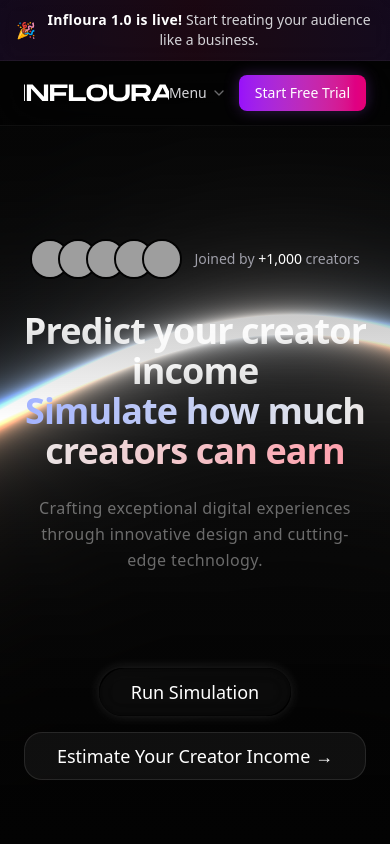
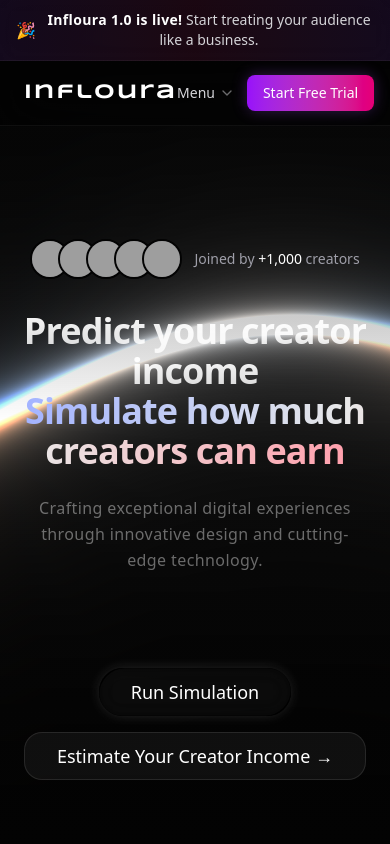
Before and after one commit to yasinozdoganart/infloura, a Next.js app: page / in a window 390 px wide. Shown: the top 844 px of the page. Built offline with nearby package versions, Linux system fonts and the light colour scheme; grey boxes are pictures that could not be loaded.

Commit message:
style: replace vector logo with fully responsive Syncopate Bold text logomark

```diff
--- a/app/layout.tsx
+++ b/app/layout.tsx
@@ -1,5 +1,5 @@
 import type { Metadata } from "next";
-import { Geist, Geist_Mono } from "next/font/google";
+import { Geist, Geist_Mono, Syncopate } from "next/font/google";
 import "./globals.css";
 import { Toaster } from "@/components/ui/sonner";
 import { Analytics } from "@vercel/analytics/next";
@@ -13,6 +13,12 @@ const geistSans = Geist({
 
 const geistMono = Geist_Mono({
   variable: "--font-geist-mono",
+  subsets: ["latin"],
+});
+
+const syncopate = Syncopate({
+  variable: "--font-syncopate",
+  weight: ["700"],
   subsets: ["latin"],
 });
 
@@ -57,7 +63,7 @@ export default function RootLayout({
         </Script>
       </head>
       <body
-        className={`${geistSans.variable} ${geistMono.variable} antialiased`}
+        className={`${geistSans.variable} ${geistMono.variable} ${syncopate.variable} antialiased`}
       >
         {children}
         <Analytics />
--- a/components/landing/Footer.tsx
+++ b/components/landing/Footer.tsx
@@ -1,5 +1,4 @@
 import Link from 'next/link'
-import Image from 'next/image'
 
 const productLinks = [
     { name: 'Tools', href: '/tools' },
@@ -32,14 +31,8 @@ export function Footer() {
                 <div className="grid grid-cols-1 md:grid-cols-2 lg:grid-cols-4 gap-12 mb-16">
                     {/* Brand Column */}
                     <div className="flex flex-col gap-4">
-                        <Link href="/" className="hover:opacity-80 transition-opacity flex items-center mb-2">
-                            <Image
-                                src="/logo-white.svg"
-                                alt="Infloura Logo"
-                                width={160}
-                                height={24}
-                                className="h-5 md:h-[22px] w-auto opacity-90"
-                            />
+                        <Link href="/" className={`hover:opacity-80 transition-opacity flex items-center text-white mb-2 font-['Syncopate'] tracking-widest text-xl`}>
+                            infloura
                         </Link>
                         <div className="text-zinc-400 text-sm space-y-2">
                             <p className="text-white font-medium">Made for creators, by creators.</p>
--- a/components/landing/Header.tsx
+++ b/components/landing/Header.tsx
@@ -1,7 +1,6 @@
 'use client'
 
 import Link from 'next/link'
-import Image from 'next/image'
 import { Button } from '@/components/ui/button'
 import { ChevronDown } from 'lucide-react'
 
@@ -31,15 +30,8 @@ export function Header() {
             <header className="w-full bg-[#030303]/80 backdrop-blur-xl border-b border-white/5">
                 <div className="max-w-7xl mx-auto px-6 h-16 flex items-center justify-between">
                     <div className="flex items-center gap-6 md:gap-8">
-                        <Link href="/" className="hover:opacity-80 transition-opacity flex items-center">
-                            <Image
-                                src="/logo-white.svg"
-                                alt="Infloura Logo"
-                                width={160}
-                                height={24}
-                                priority
-                                className="h-5 md:h-[22px] w-auto"
-                            />
+                        <Link href="/" className={`hover:opacity-80 transition-opacity flex items-center text-white font-['Syncopate'] tracking-widest text-xl`}>
+                            infloura
                         </Link>
 
                         {/* Desktop Navigation */}
```
